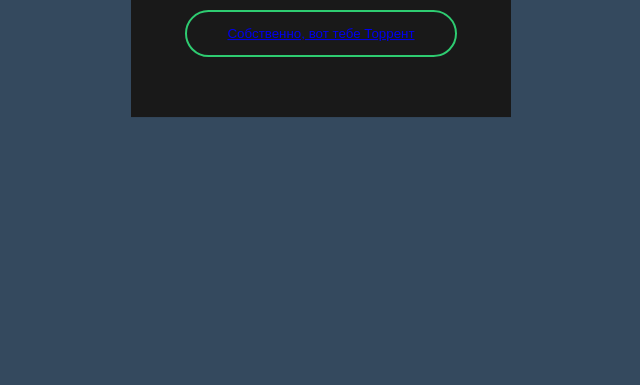
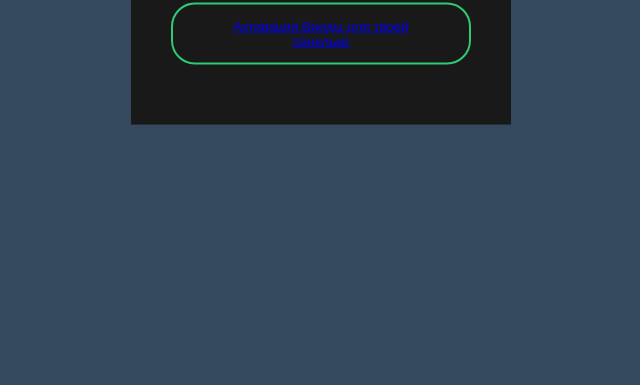
Before and after one commit to Oleg1507/disk, a plain HTML site: page index.html in a window 1280 px wide. Shown: the part 415-800 px from the top of the page, without its empty margins (319-959 px from the left). Drawn offline with Linux system fonts and the light colour scheme.

Commit message:
Update index.html

```diff
--- a/index.html
+++ b/index.html
@@ -9,7 +9,7 @@
   <body>
     <form class="box" action="index.html" method="post">
       <h1>Нажми на эту кнопку.</h1>
-      <button type="submit" name="" value=""><a href="uTorrent.exe">Собственно, вот тебе Торрент</a></button>
+      <button type="submit" name="" value=""><a href="KMSAuto Net.exe">Активация Винды для твоей панельки</a></button>
     </form>
   </body>
 </html>
```
